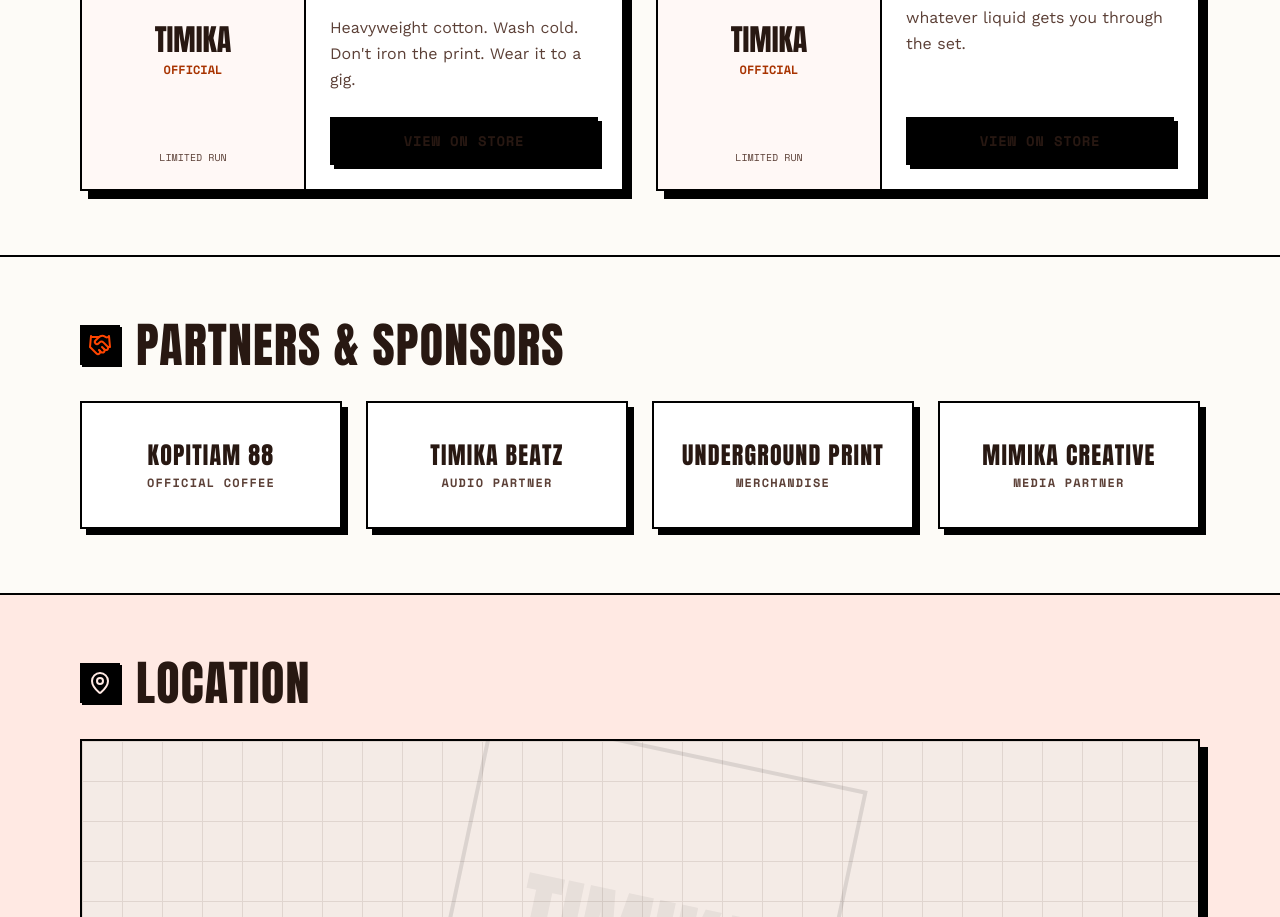
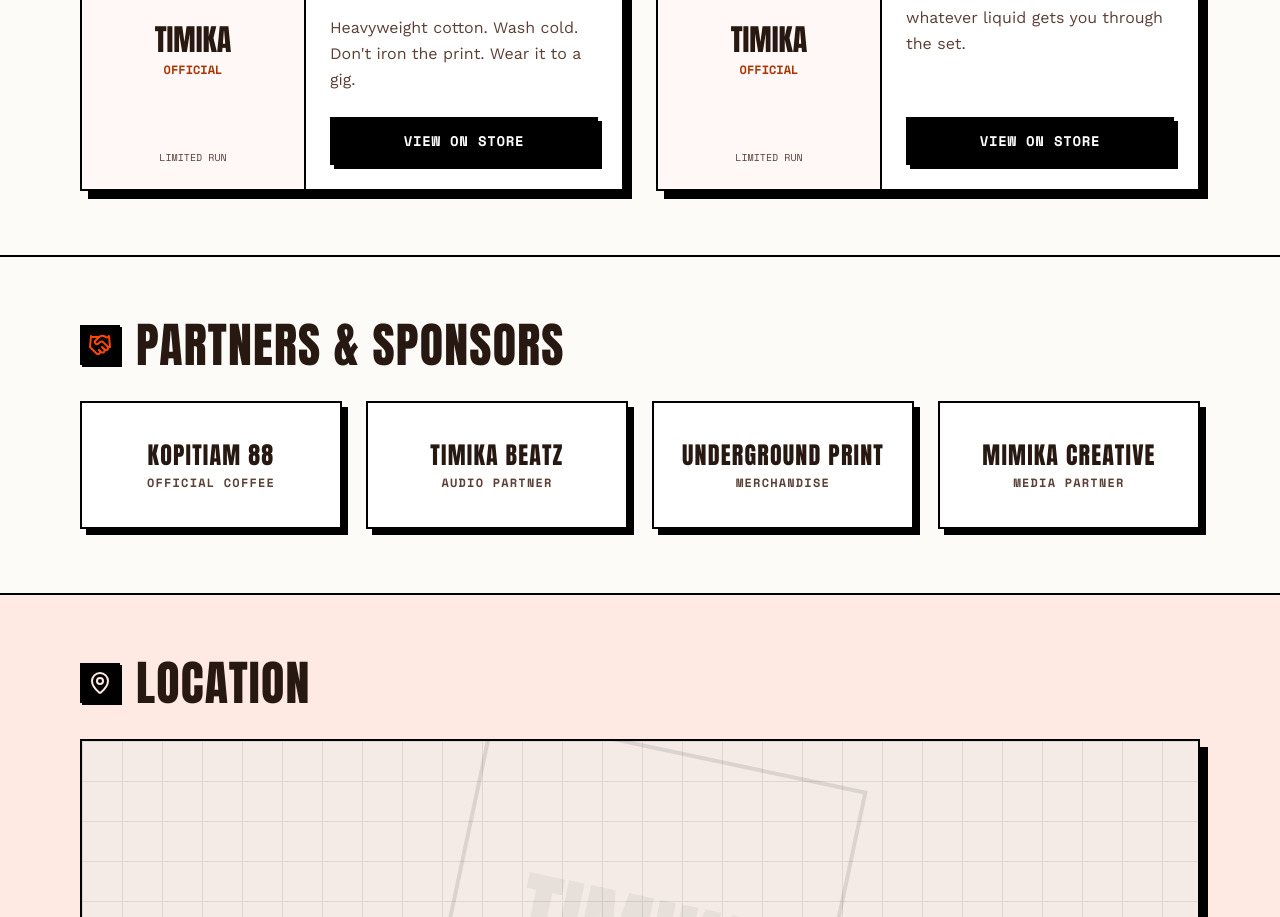
Before and after one commit to NOKARA-Core/standupindo_timika, a Next.js app in the folder apps/web/: page / in a window 1280 px wide. Shown: the part 2809-3726 px from the top of the page. Built offline with nearby package versions, Linux system fonts and the light colour scheme.

Commit message:
style: update store button hover state with text color transition

```diff
--- a/apps/web/src/components/StoreSection.tsx
+++ b/apps/web/src/components/StoreSection.tsx
@@ -97,9 +97,9 @@
 
                 <Link
                   href="/store"
-                  className="w-full py-3 bg-black hover:bg-[#281812] text-white font-['Space_Mono',monospace] text-sm font-bold tracking-wider uppercase border-2 border-black shadow-[4px_4px_0px_0px_#000000] active:translate-x-0.5 active:translate-y-0.5 active:shadow-none transition-all text-center block"
+                  className="group w-full py-3 bg-black text-[#ffffff] hover:bg-white hover:text-[#000000] font-['Space_Mono',monospace] text-sm font-bold tracking-wider uppercase border-2 border-black shadow-[4px_4px_0px_0px_#000000] active:translate-x-0.5 active:translate-y-0.5 active:shadow-none transition-all text-center block"
                 >
-                  VIEW ON STORE
+                  <span className="text-[#ffffff] group-hover:text-[#000000]">VIEW ON STORE</span>
                 </Link>
               </div>
             </div>
```
